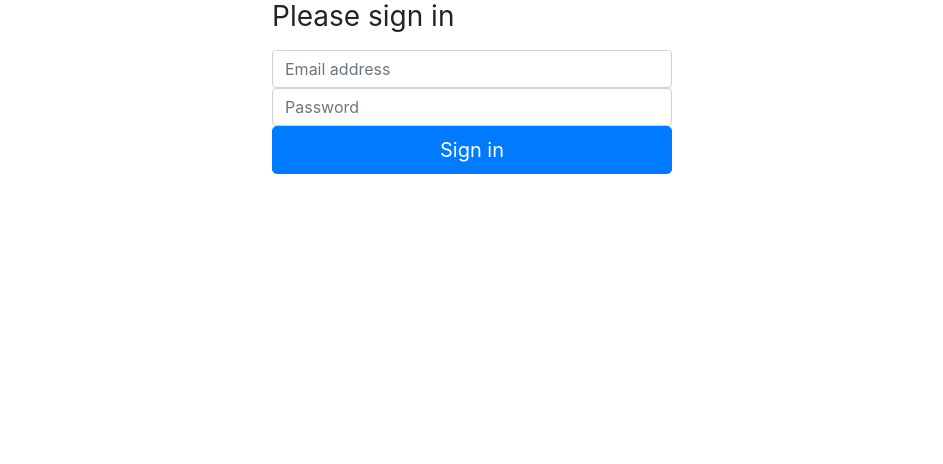
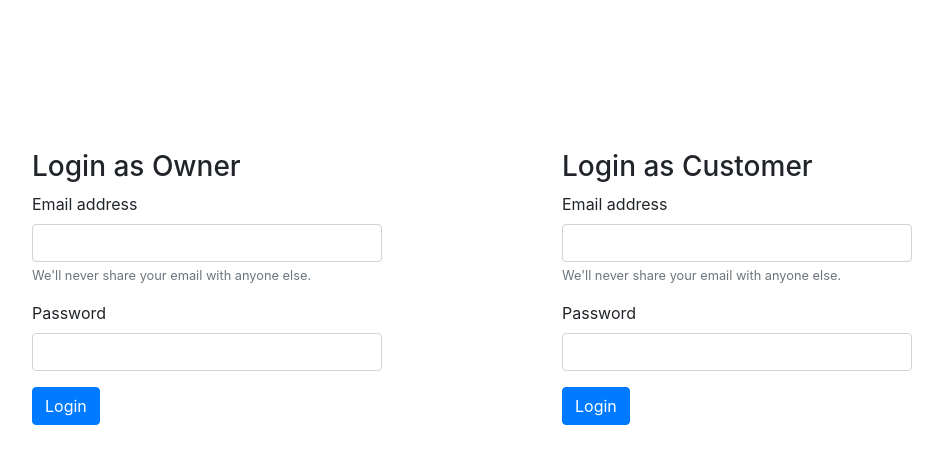
Before and after one commit to fazledyn/cycloan, a Django app: page /login/ in a window 1280 px wide. Shown: the top 464 px of the page, without its empty margins (168-1111 px from the left). Run offline with Django 3.2, Linux system fonts and the light colour scheme; some libraries are stand-ins or nearby versions.

Commit message:
Main login page created

```diff
--- a/core/templates/login.html
+++ b/core/templates/login.html
@@ -1,29 +1,58 @@
 <!DOCTYPE html>
 <html lang="en">
+
 <head>
     <meta charset="UTF-8">
     <meta name="viewport" content="width=device-width, initial-scale=1.0">
-    <title>Cycloan - Login</title>
+    <title>Cycloan - Customer Login</title>
 
-    <link rel="stylesheet" href="https://stackpath.bootstrapcdn.com/bootstrap/4.5.2/css/bootstrap.min.css" integrity="sha384-JcKb8q3iqJ61gNV9KGb8thSsNjpSL0n8PARn9HuZOnIxN0hoP+VmmDGMN5t9UJ0Z" crossorigin="anonymous">
+    <link rel="stylesheet" href="https://stackpath.bootstrapcdn.com/bootstrap/4.5.2/css/bootstrap.min.css"
+        integrity="sha384-JcKb8q3iqJ61gNV9KGb8thSsNjpSL0n8PARn9HuZOnIxN0hoP+VmmDGMN5t9UJ0Z" crossorigin="anonymous">
     <link rel="stylesheet" href="css/main.css">
 </head>
+
 <body>
-    <div class="container-form">
 
-        <form class="form-signin" method="POST" action="/login">
-            <h1 class="h3 mb-3 font-weight-normal">Please sign in</h1>
+    <div class="flex-container" style="display: flex;">
 
-            <label for="inputEmail" class="sr-only">Email address</label>
-            <input type="email" id="email" name="email" class="form-control" placeholder="Email address">
+        <div style="min-width: 350px; margin: auto; margin-top: 150px;">
+            <h3>Login as Owner</h3>
+            <form class="form-signin" method="POST" action="/owner-login">
+                <div class="form-group">
+                    <label for="customer-email">Email address</label>
+                    <input type="email" class="form-control" id="customer-email" aria-describedby="emailHelp"
+                        name="customer-email">
+                    <small id="emailHelp" class="form-text text-muted">We'll never share your email with anyone
+                        else.</small>
+                </div>
+                <div class="form-group">
+                    <label for="customer-password">Password</label>
+                    <input type="password" class="form-control" id="customer-password" name="customer-password">
+                </div>
+                <button type="submit" class="btn btn-primary">Login</button>
+            </form>
+        </div>
 
-            <label for="inputPassword" class="sr-only">Password</label>
-            <input type="password" id="password" name="password" class="form-control" placeholder="Password" >
-
-            <button class="btn btn-lg btn-primary btn-block" type="submit">Sign in</button>
-        </form>
+        <div style="min-width: 350px; margin: auto; margin-top: 150px; margin-left: -20px;">
+            <h3>Login as Customer</h3>
+            <form class="form-signin" method="POST" action="/customer-login">
+                <div class="form-group">
+                    <label for="customer-email">Email address</label>
+                    <input type="email" class="form-control" id="customer-email" aria-describedby="emailHelp"
+                        name="customer-email">
+                    <small id="emailHelp" class="form-text text-muted">We'll never share your email with anyone
+                        else.</small>
+                </div>
+                <div class="form-group">
+                    <label for="customer-password">Password</label>
+                    <input type="password" class="form-control" id="customer-password" name="customer-password">
+                </div>
+                <button type="submit" class="btn btn-primary">Login</button>
+            </form>
+        </div>
 
     </div>
 
 </body>
+
 </html>
```
Also changed, not shown: 1 other file.
